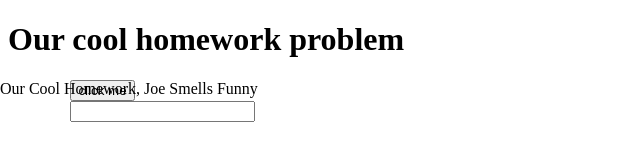
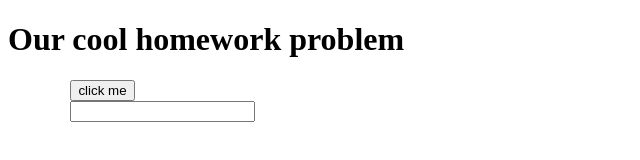
Before and after one commit to gyanpatra/myBlog, a plain HTML site: page index.html in a window 1280 px wide. Shown: the whole page, without its empty margins (0-640 px from the left). Drawn offline with nearby package versions, Linux system fonts and the light colour scheme.

Commit message:
small edit

```diff
--- a/index.html
+++ b/index.html
@@ -7,7 +7,6 @@
 </head>
 <body>
 	<h1>Our cool homework problem</h1>
-	<div style="position: fixed; top: 10; left: 0; width: 100%;">Our Cool Homework, Joe Smells Funny</div>
 	<pre>
     	<input type="button" value="click me" id="LetterChanges"/>
     	<input type="text" name="tf1" id="updateable"/>
```
